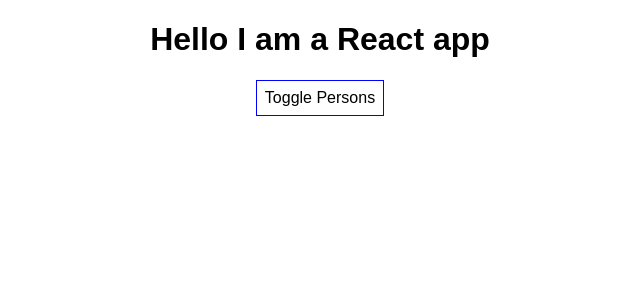
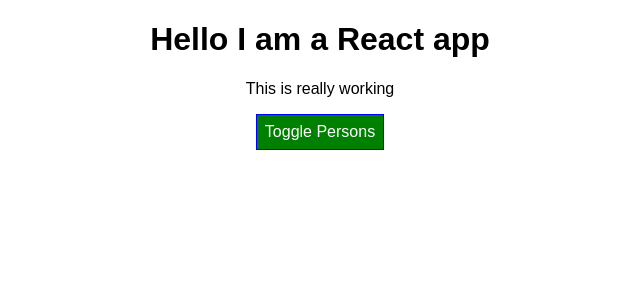
Before and after one commit to Memnoc/React-course, a React (Create React App) app in the folder React-basics/react-basics/: page / in a window 1280 px wide. Shown: the top 300 px of the page, without its empty margins (320-960 px from the left). Built offline with nearby package versions, Linux system fonts and the light colour scheme.

Commit message:
new: css dynamic add and change el

```diff
--- a/React-basics/react-basics/src/App.css
+++ b/React-basics/react-basics/src/App.css
@@ -1,3 +1,11 @@
 .App {
   text-align: center;
 }
+
+.red {
+  color: red;
+}
+
+.bold {
+  font-weight: bold;
+}
--- a/React-basics/react-basics/src/App.js
+++ b/React-basics/react-basics/src/App.js
@@ -54,7 +54,8 @@
   render() {
 
     const style = {
-      backgroundColor: 'white',
+      backgroundColor: 'green',
+      color: 'white',
       font: 'inherit',
       border: '1px solid blue',
       padding: '8px',
@@ -76,11 +77,22 @@
       })}
         </div>
     );
+
+    style.backgroundColor = 'red';
+  }
+
+  const classes = [];
+  if(this.state.persons.length <= 2) {
+    classes.push('red'); // classes = ['red'];
+  }
+  if(this.state.persons.length <=1) {
+    classes.push('bold'); // classes = ['red', 'bold'];
   }
 
     return (
       <div className="App">
         <h1>Hello I am a React app</h1>
+        <p className={classes.join(' ')}>This is really working</p>
         <button
         style={style}
         onClick={this.togglePersonHandler}>Toggle Persons</button>
```
